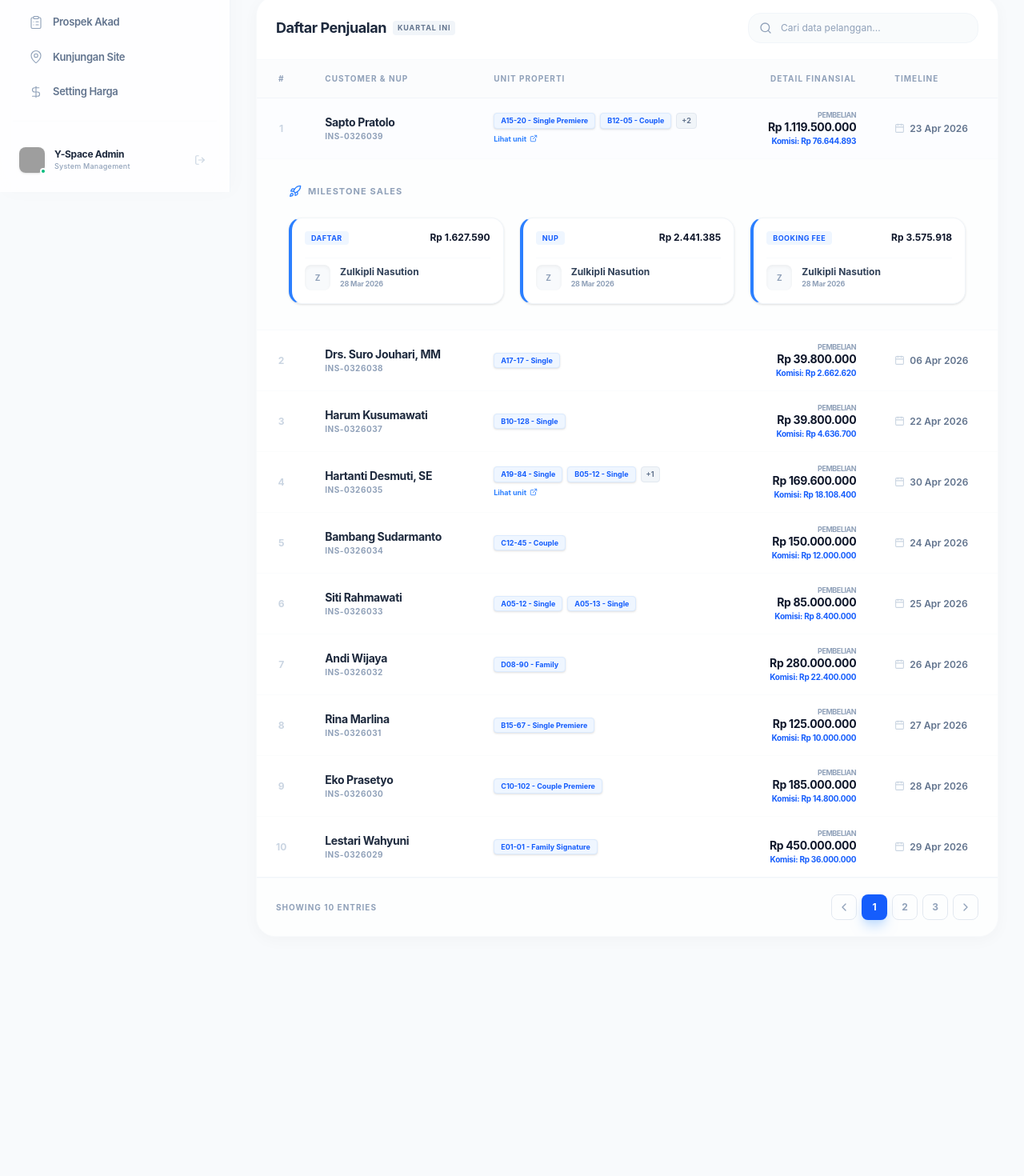
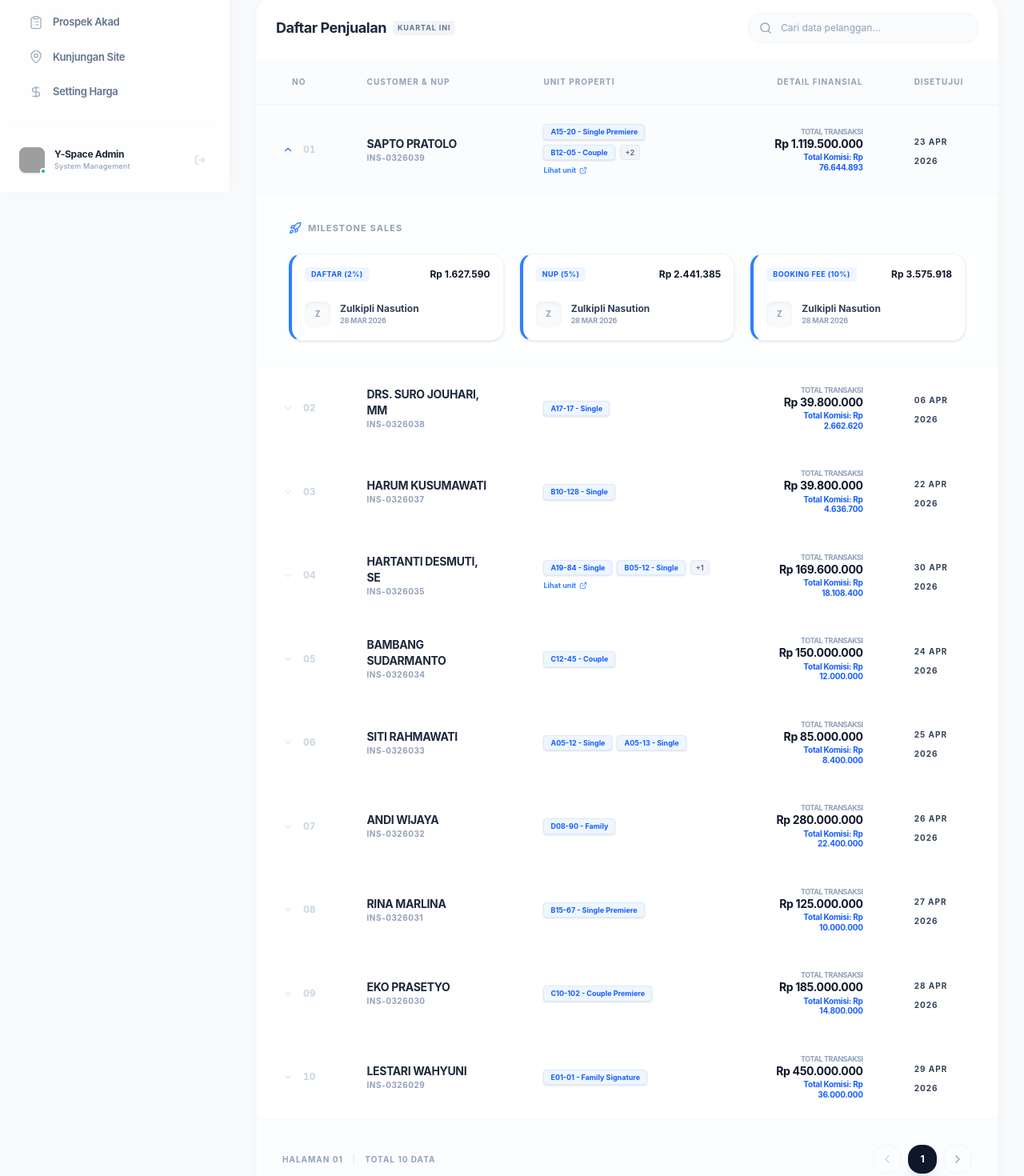
Before and after one commit to yspace89/client-insira, a Next.js app: page /capaian-sales in a window 1280 px wide. Shown: the part 560-2030 px from the top of the page at 80% size. Before the commit the page ends 1763 px from the top, so only its background shows below. Built offline with nearby package versions, Linux system fonts and the light colour scheme; grey boxes are pictures that could not be loaded.

Commit message:
style: unify table structure, footer, and labels with Prospek Akad

```diff
--- a/app/capaian-sales/page.js
+++ b/app/capaian-sales/page.js
@@ -12,7 +12,6 @@ import {
   Users2,
   FileText,
   CreditCard,
-  Calendar,
   Building2,
   ChevronLeft,
   ChevronRight,
@@ -22,7 +21,8 @@ import {
   PieChart,
   ExternalLink,
   Eye,
-  Info
+  Info,
+  Calendar
 } from 'lucide-react';
 import Sidebar from '../../components/Sidebar';
 import Header from '../../components/Header';
@@ -93,7 +93,7 @@ export default function CapaianSales() {
   };
 
   const salesData = [
-    { id: 1, customer: 'Sapto Pratolo', nup: 'INS-0326039', units: ['A15-20 - Single Premiere', 'B12-05 - Couple', 'C01-10 - Family', 'D02-04 - Single'], nominal: 'Rp 1.119.500.000', commission: 'Rp 76.644.893', date: '23 Apr 2026', steps: [{ label: 'Daftar', percent: '1.45%', value: 'Rp 1.627.590', user: 'Zulkipli Nasution', date: '28 Mar 2026' }, { label: 'NUP', percent: '2.675%', value: 'Rp 2.441.385', user: 'Zulkipli Nasution', date: '28 Mar 2026' }, { label: 'Booking Fee', percent: '3.125%', value: 'Rp 3.575.918', user: 'Zulkipli Nasution', date: '28 Mar 2026' }] },
+    { id: 1, customer: 'Sapto Pratolo', nup: 'INS-0326039', units: ['A15-20 - Single Premiere', 'B12-05 - Couple', 'C01-10 - Family', 'D02-04 - Single'], nominal: 'Rp 1.119.500.000', commission: 'Rp 76.644.893', date: '23 Apr 2026', steps: [{ label: 'Daftar', percent: '2%', value: 'Rp 1.627.590', user: 'Zulkipli Nasution', date: '28 Mar 2026' }, { label: 'NUP', percent: '5%', value: 'Rp 2.441.385', user: 'Zulkipli Nasution', date: '28 Mar 2026' }, { label: 'Booking Fee', percent: '10%', value: 'Rp 3.575.918', user: 'Zulkipli Nasution', date: '28 Mar 2026' }] },
     { id: 2, customer: 'Drs. Suro Jouhari, MM', nup: 'INS-0326038', units: ['A17-17 - Single'], nominal: 'Rp 39.800.000', commission: 'Rp 2.662.620', date: '06 Apr 2026', steps: [] },
     { id: 3, customer: 'Harum Kusumawati', nup: 'INS-0326037', units: ['B10-128 - Single'], nominal: 'Rp 39.800.000', commission: 'Rp 4.636.700', date: '22 Apr 2026', steps: [] },
     { id: 4, customer: 'Hartanti Desmuti, SE', nup: 'INS-0326035', units: ['A19-84 - Single', 'B05-12 - Single', 'C02-01 - Couple'], nominal: 'Rp 169.600.000', commission: 'Rp 18.108.400', date: '30 Apr 2026', steps: [] },
@@ -118,7 +118,7 @@ export default function CapaianSales() {
       <main className="flex-1 p-6 lg:p-8">
         <Header title="Laporan Performa Sales" />
 
-        {/* Action Header - More Compact */}
+        {/* Action Header */}
         <div className="flex flex-col md:flex-row justify-between items-start md:items-center mb-6 gap-4">
           <div className="flex bg-slate-200/40 p-1 rounded-xl w-fit gap-1 backdrop-blur-sm">
             {['Semua', 'Kuartal ini', 'Kuartal Sebelumnya'].map(tab => (
@@ -137,7 +137,7 @@ export default function CapaianSales() {
           </button>
         </div>
 
-        {/* Row 1: Primary Metrics - Compact */}
+        {/* Row 1: Primary Metrics */}
         <div className="grid grid-cols-1 md:grid-cols-3 gap-5 mb-5">
           <div className={`card-stat bg-white flex flex-col justify-between ${cardShadow} border border-slate-100/50 hover:-translate-y-0.5 transition-all duration-300 p-5 ${cardRound}`}>
             <div className="flex justify-between items-start mb-1">
@@ -204,7 +204,7 @@ export default function CapaianSales() {
           </div>
         </div>
 
-        {/* Row 2: Secondary Metrics - Compact */}
+        {/* Row 2: Secondary Metrics */}
         <div className="grid grid-cols-1 md:grid-cols-2 xl:grid-cols-4 gap-5 mb-8">
           {[
             { id: 'registrasi', label: 'Registrasi', value: stats.registrasi, trend: '+14%', icon: Users2, color: 'bg-blue-50 text-blue-600', isUp: true },
@@ -244,7 +244,7 @@ export default function CapaianSales() {
           ))}
         </div>
 
-        {/* Table Container - Compact & Classy */}
+        {/* Table Container */}
         <div className={`bg-white ${cardRound} ${cardShadow} border border-slate-100/50 overflow-hidden`}>
           <div className="px-6 py-5 flex flex-col md:flex-row justify-between items-center gap-4 border-b border-slate-50">
             <h2 className="text-lg font-bold text-slate-800 tracking-tight flex items-center gap-2">
@@ -263,31 +263,37 @@ export default function CapaianSales() {
             </div>
           </div>
 
-          <div className="overflow-x-auto">
+          <div className="overflow-x-auto no-scrollbar">
             <table className="w-full text-left border-collapse">
               <thead className="bg-slate-50/50 border-b border-slate-100">
-                <tr>
-                  <th className="px-6 py-4 text-[10px] font-bold text-slate-400 uppercase tracking-widest w-12 text-center">#</th>
-                  <th className="px-6 py-4 text-[10px] font-bold text-slate-400 uppercase tracking-widest">Customer & NUP</th>
-                  <th className="px-6 py-4 text-[10px] font-bold text-slate-400 uppercase tracking-widest">Unit Properti</th>
-                  <th className="px-6 py-4 text-[10px] font-bold text-slate-400 uppercase tracking-widest text-right">Detail Finansial</th>
-                  <th className="px-6 py-4 text-[10px] font-bold text-slate-400 uppercase tracking-widest">Timeline</th>
+                <tr className="bg-slate-50/30">
+                  <th className="px-8 py-5 text-[10px] font-bold text-slate-400 uppercase tracking-widest text-center w-20">No</th>
+                  <th className="px-8 py-5 text-[10px] font-bold text-slate-400 uppercase tracking-widest">Customer & NUP</th>
+                  <th className="px-8 py-5 text-[10px] font-bold text-slate-400 uppercase tracking-widest">Unit Properti</th>
+                  <th className="px-8 py-5 text-[10px] font-bold text-slate-400 uppercase tracking-widest text-right">Detail Finansial</th>
+                  <th className="px-8 py-5 text-[10px] font-bold text-slate-400 uppercase tracking-widest">Disetujui</th>
                 </tr>
               </thead>
               <tbody className="divide-y divide-slate-50/60">
                 {salesData.map((row, idx) => (
                   <React.Fragment key={row.id}>
-                    <tr className={`table-row-main group hover:bg-slate-50/50 transition-colors cursor-pointer ${expandedRowId === row.id ? 'bg-blue-50/20' : ''}`} onClick={() => setExpandedRowId(expandedRowId === row.id ? null : row.id)}>
-                      <td className="px-6 py-4 text-xs text-slate-300 text-center font-bold">
-                        {idx + 1}
+                    <tr
+                      className={`group hover:bg-slate-50/40 transition-all cursor-pointer ${expandedRowId === row.id ? 'bg-slate-50/60' : ''}`}
+                      onClick={() => setExpandedRowId(expandedRowId === row.id ? null : row.id)}
+                    >
+                      <td className="px-8 py-6 text-xs text-slate-300 text-center font-bold tabular-nums">
+                        <div className="flex items-center justify-center gap-3">
+                          <ChevronDown size={14} className={`transition-transform duration-300 ${expandedRowId === row.id ? 'rotate-180 text-blue-500' : 'text-slate-200'}`} />
+                          {String(idx + 1).padStart(2, '0')}
+                        </div>
                       </td>
-                      <td className="px-6 py-4">
+                      <td className="px-8 py-6">
                         <div className="flex flex-col">
-                          <span className="text-sm font-bold text-slate-800 tracking-tight">{row.customer}</span>
+                          <span className="text-sm font-bold text-slate-800 tracking-tight group-hover:text-blue-600 transition-colors uppercase">{row.customer}</span>
                           <span className="text-[10px] font-bold text-slate-400 tracking-wider uppercase">{row.nup}</span>
                         </div>
                       </td>
-                      <td className="px-6 py-4">
+                      <td className="px-8 py-6">
                         <div className="flex flex-col items-start gap-1.5">
                           <div className="flex flex-wrap gap-1.5">
                             {row.units.slice(0, 2).map((unit, uIdx) => (
@@ -307,41 +313,42 @@ export default function CapaianSales() {
                           )}
                         </div>
                       </td>
-                      <td className="px-6 py-4 text-right">
+                      <td className="px-8 py-6 text-right">
                         <div className="flex flex-col gap-0.5">
                           <div className="flex flex-col items-end">
-                            <span className="text-[9px] font-bold text-slate-400 uppercase tracking-tighter block leading-none mb-0.5">Pembelian</span>
+                            <span className="text-[9px] font-bold text-slate-400 uppercase tracking-tighter block leading-none mb-0.5">Total Transaksi</span>
                             <span className="text-sm font-bold text-slate-900 tracking-tight leading-tight">{row.nominal}</span>
                           </div>
-                          <span className="text-[10px] font-bold text-blue-600 tracking-tight leading-tight">Komisi: {row.commission}</span>
+                          <span className="text-[10px] font-bold text-blue-600 tracking-tight leading-tight">Total Komisi: {row.commission}</span>
                         </div>
                       </td>
-                      <td className="px-6 py-4">
-                        <div className="flex items-center gap-1.5 text-xs font-semibold text-slate-500">
-                           <Calendar size={13} className="text-slate-300" />
+                      <td className="px-8 py-6">
+                        <span className="text-[10px] font-bold text-slate-700 uppercase tracking-widest">
                            {row.date}
-                        </div>
+                        </span>
                       </td>
                     </tr>
                     {expandedRowId === row.id && (
                       <tr className="bg-slate-50/30 border-b border-slate-100/50 animate-fadeIn">
                         <td colSpan="5" className="px-10 py-8">
-                          <div className="flex items-center gap-2 mb-6">
-                            <Rocket size={16} className="text-blue-500" />
+                          <div className="flex items-center gap-2 mb-6 text-blue-500">
+                            <Rocket size={16} />
                             <span className="text-[11px] font-bold uppercase tracking-widest text-slate-400">Milestone Sales</span>
                           </div>
                           <div className="grid grid-cols-1 md:grid-cols-3 gap-5">
                             {row.steps.length > 0 ? row.steps.map((step, sIdx) => (
                               <div key={sIdx} className="bg-white border border-slate-100 p-4 rounded-xl flex flex-col gap-4 shadow-sm hover:shadow-md transition-all border-l-4 border-l-blue-500">
                                 <div className="flex justify-between items-center">
-                                  <span className="px-2 py-0.5 bg-blue-50 text-blue-600 text-[9px] font-bold rounded uppercase tracking-wider">{step.label}</span>
+                                  <span className="px-2 py-0.5 bg-blue-50 text-blue-600 text-[9px] font-bold rounded uppercase tracking-wider">
+                                    {step.label} ({step.percent})
+                                  </span>
                                   <span className="text-xs font-bold text-slate-900">{step.value}</span>
                                 </div>
                                 <div className="flex items-center gap-3 pt-2 border-t border-slate-50">
                                   <div className="w-8 h-8 rounded-lg bg-slate-50 flex items-center justify-center text-[10px] font-bold text-slate-400 shadow-inner">{step.user.charAt(0)}</div>
                                   <div className="flex flex-col">
                                     <span className="text-xs font-bold text-slate-700">{step.user}</span>
-                                    <span className="text-[9px] text-slate-400 font-bold tracking-tight">{step.date}</span>
+                                    <span className="text-[9px] text-slate-400 font-bold tracking-tight uppercase">{step.date}</span>
                                   </div>
                                 </div>
                               </div>
@@ -360,20 +367,20 @@ export default function CapaianSales() {
             </table>
           </div>
 
-          <div className="px-6 py-5 flex flex-col md:flex-row justify-between items-center bg-slate-50/30 gap-4 border-t border-slate-50">
-            <div className="text-[10px] font-bold text-slate-400 tracking-widest uppercase">Showing {salesData.length} entries</div>
-            <div className="flex gap-1.5">
-              <button className="w-8 h-8 flex items-center justify-center rounded-lg border border-slate-200 text-slate-400 hover:bg-white transition-all"><ChevronLeft size={16} /></button>
-              {[1, 2, 3].map(page => (
-                <button key={page} className={`w-8 h-8 flex items-center justify-center rounded-lg font-bold text-xs transition-all ${page === 1 ? 'bg-blue-600 text-white shadow-lg shadow-blue-200' : 'border border-slate-200 text-slate-400 hover:bg-white'}`}>{page}</button>
-              ))}
-              <button className="w-8 h-8 flex items-center justify-center rounded-lg border border-slate-200 text-slate-400 hover:bg-white transition-all"><ChevronRight size={16} /></button>
+          <div className="p-8 flex flex-col md:flex-row justify-between items-center bg-slate-50/40 gap-6 border-t border-slate-50">
+            <div className="text-[10px] font-bold text-slate-400 tracking-widest uppercase">
+              Halaman 01 <span className="mx-2 opacity-20">|</span> Total {salesData.length} data
+            </div>
+            <div className="flex gap-2">
+              <button className="w-9 h-9 flex items-center justify-center rounded-xl border border-slate-100 text-slate-300 hover:text-blue-500 transition-all"><ChevronLeft size={16} /></button>
+              <button className="w-9 h-9 flex items-center justify-center rounded-xl bg-slate-900 text-white font-bold text-xs shadow-xl shadow-slate-200">1</button>
+              <button className="w-9 h-9 flex items-center justify-center rounded-xl border border-slate-100 text-slate-400 hover:bg-white transition-all"><ChevronRight size={16} /></button>
             </div>
           </div>
         </div>
       </main>
 
-      {/* Breakdown Modal - More Compact */}
+      {/* Breakdown Modal */}
       {modalType && currentModal && (
         <div className="fixed inset-0 z-50 flex items-center justify-center p-4">
           <div className="absolute inset-0 bg-slate-950/40 backdrop-blur-md transition-opacity animate-fadeIn" onClick={() => setModalType(null)} />
@@ -410,7 +417,7 @@ export default function CapaianSales() {
         </div>
       )}
 
-      {/* Unit Detail Modal - More Compact */}
+      {/* Unit Detail Modal */}
       {unitModalCustomer && (
         <div className="fixed inset-0 z-50 flex items-center justify-center p-4">
           <div className="absolute inset-0 bg-slate-950/40 backdrop-blur-md transition-opacity animate-fadeIn" onClick={() => setUnitModalCustomer(null)} />
@@ -418,8 +425,8 @@ export default function CapaianSales() {
             <div className="p-8">
               <div className="flex justify-between items-center mb-6">
                 <div className="flex flex-col gap-0.5">
-                  <h3 className="text-lg font-bold text-slate-900 tracking-tight">Daftar Unit</h3>
-                  <span className="text-[10px] font-bold text-slate-400 uppercase tracking-widest">{unitModalCustomer.customer}</span>
+                  <h3 className="text-lg font-bold text-slate-800 tracking-tight">{unitModalCustomer.customer}</h3>
+                  <span className="text-[10px] font-bold text-blue-600 uppercase tracking-widest mt-1">{unitModalCustomer.nup}</span>
                 </div>
                 <button onClick={() => setUnitModalCustomer(null)} className="w-8 h-8 flex items-center justify-center bg-slate-50 text-slate-400 rounded-lg hover:bg-red-50 hover:text-red-500 transition-all"><X size={18} /></button>
               </div>
@@ -429,8 +436,8 @@ export default function CapaianSales() {
                   <span>{unitModalCustomer.units.length} Unit</span>
                 </div>
                 {unitModalCustomer.units.map((unit, idx) => (
-                  <div key={idx} className="flex items-center gap-3 p-3.5 bg-slate-50 border border-slate-100 rounded-xl hover:bg-white hover:shadow-sm transition-all">
-                    <span className="w-6 h-6 rounded-lg bg-blue-100 text-blue-600 flex items-center justify-center text-[10px] font-bold">{idx + 1}</span>
+                  <div key={idx} className="flex items-center gap-3 p-3.5 bg-white border border-slate-100 rounded-xl hover:shadow-sm transition-all">
+                    <span className="w-6 h-6 rounded-lg bg-slate-50 text-slate-400 flex items-center justify-center text-[10px] font-bold">{String(idx + 1).padStart(2, '0')}</span>
                     <span className="text-xs font-bold text-slate-700 tracking-tight">{unit}</span>
                   </div>
                 ))}
```
